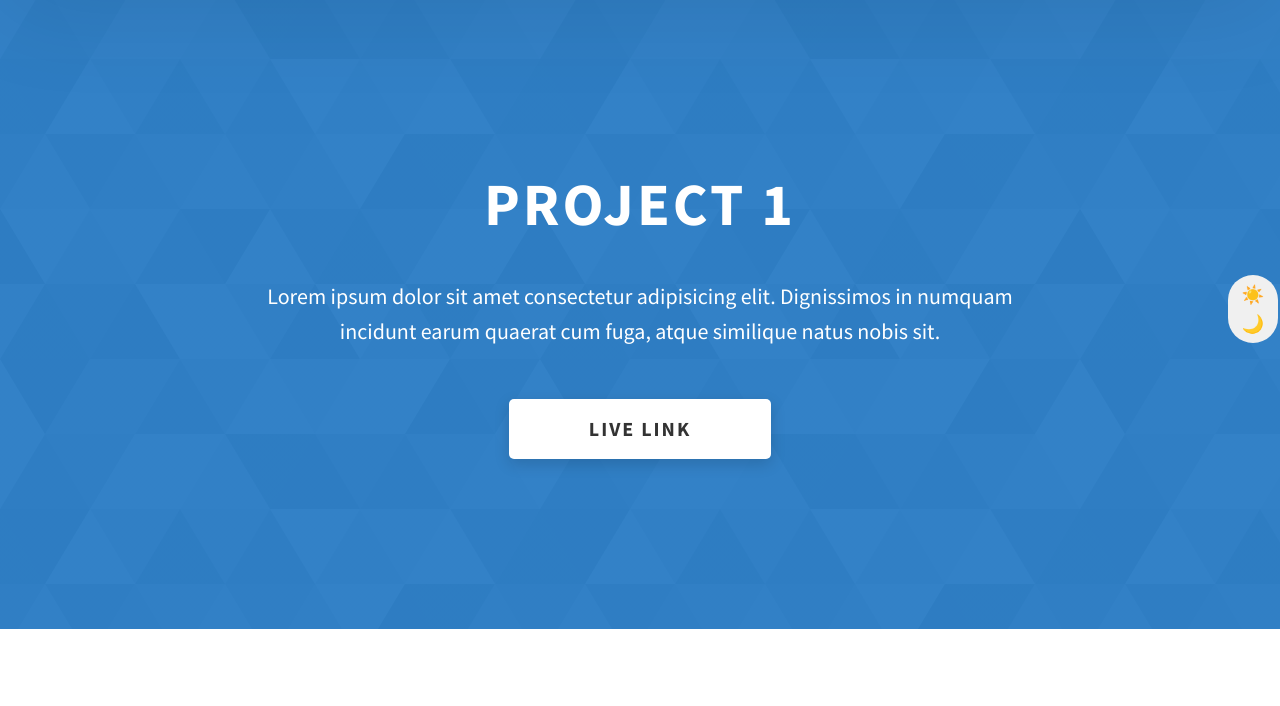
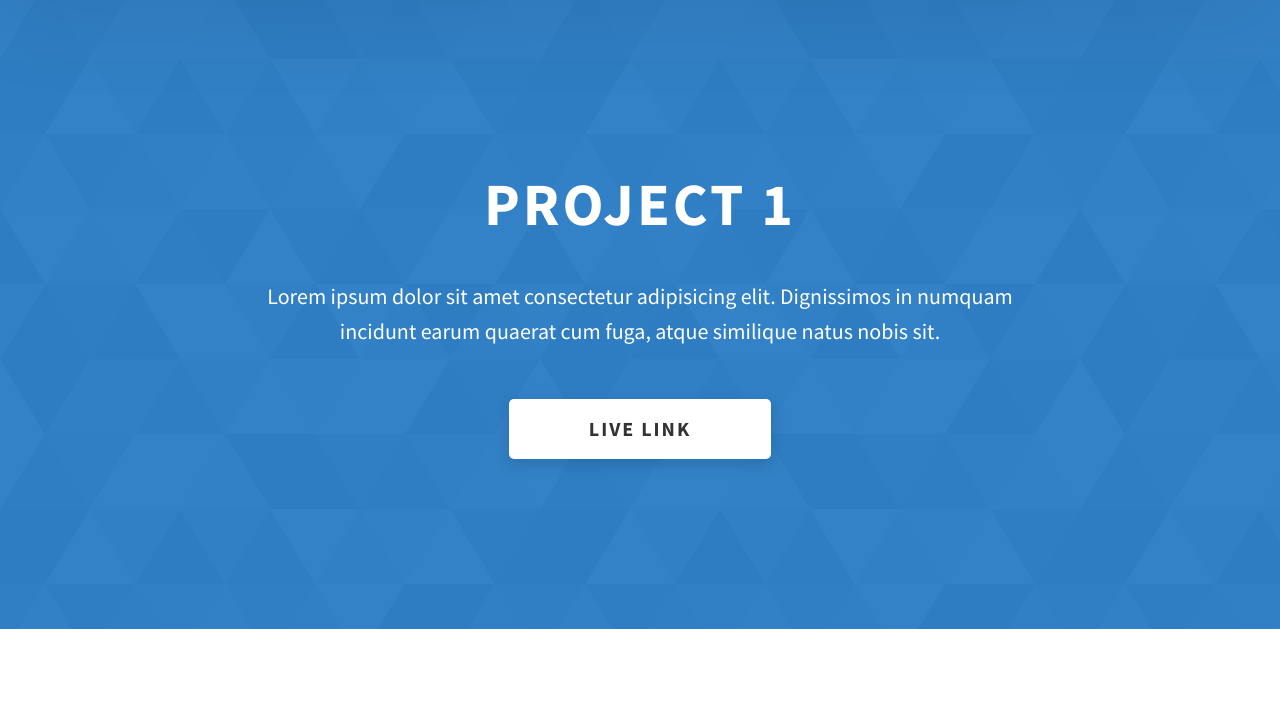
Before and after one commit to pk4038/portfolio-website, a website built with Vite: page project-3.html in a window 1280 px wide. Shown: the part 91-797 px from the top of the page. Built offline with nearby package versions, Linux system fonts and the light colour scheme.

Commit message:
Changes to project page

```diff
--- a/project-3.html
+++ b/project-3.html
@@ -56,10 +56,7 @@
               class="header__main-ham-menu-close d-none"
             />
           </div>
-          <button id="theme-toggle" class="theme-toggle">
-            <span class="sun">☀️</span>
-            <span class="moon">🌙</span>
-          </button>
+
         </div>
       </div>
       <div class="header__sm-menu">
```
